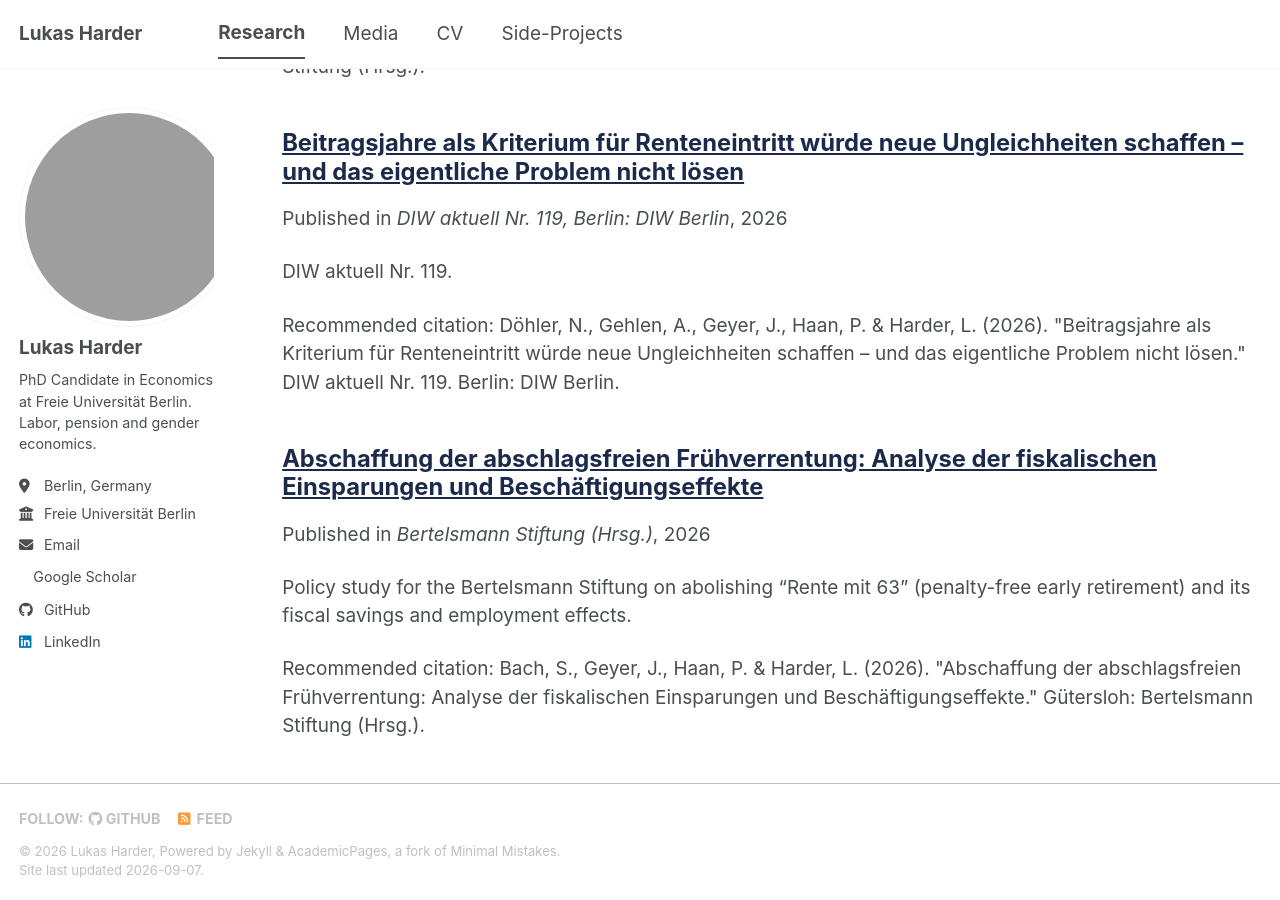
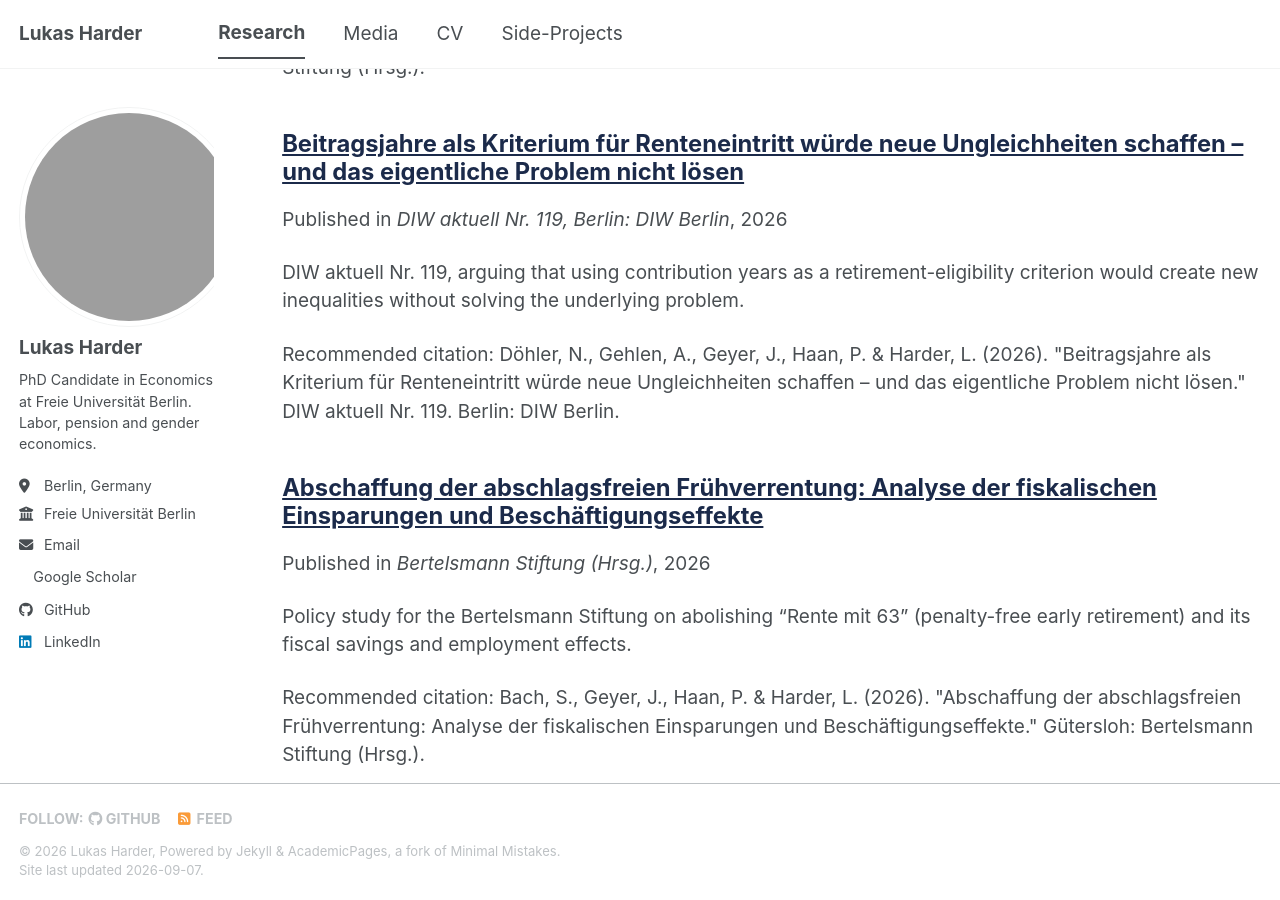
Before and after one commit to lukasharder/lukasharder.github.io, a Jekyll site: the page built from _pages/publications.html, in a window 1280 px wide and 900 px high, scrolled down 1179 px. Built offline with Jekyll 4.4.1, drawn with Linux system fonts in a browser that asks for light colours; a style sheet for code colours, icons or effects is not loaded.

Commit message:
Revise excerpt for clarity on retirement criteria issues
Updated the excerpt to provide a more detailed summary of the publication's argument regarding contribution years and retirement eligibility.

```diff
--- a/_publications/2026-beitragsjahre-diw-aktuell.md
+++ b/_publications/2026-beitragsjahre-diw-aktuell.md
@@ -3,7 +3,7 @@ title: "Beitragsjahre als Kriterium für Renteneintritt würde neue Ungleichheit
 collection: publications
 category: policy
 permalink: /publication/2026-beitragsjahre-diw-aktuell
-excerpt: 'DIW aktuell Nr. 119.'
+excerpt: 'DIW aktuell Nr. 119, arguing that using contribution years as a retirement-eligibility criterion would create new inequalities without solving the underlying problem.'
 date: 2026-01-01
 venue: 'DIW aktuell Nr. 119, Berlin: DIW Berlin'
 citation: 'Döhler, N., Gehlen, A., Geyer, J., Haan, P. &amp; Harder, L. (2026). &quot;Beitragsjahre als Kriterium für Renteneintritt würde neue Ungleichheiten schaffen – und das eigentliche Problem nicht lösen.&quot; DIW aktuell Nr. 119. Berlin: DIW Berlin.'
```
